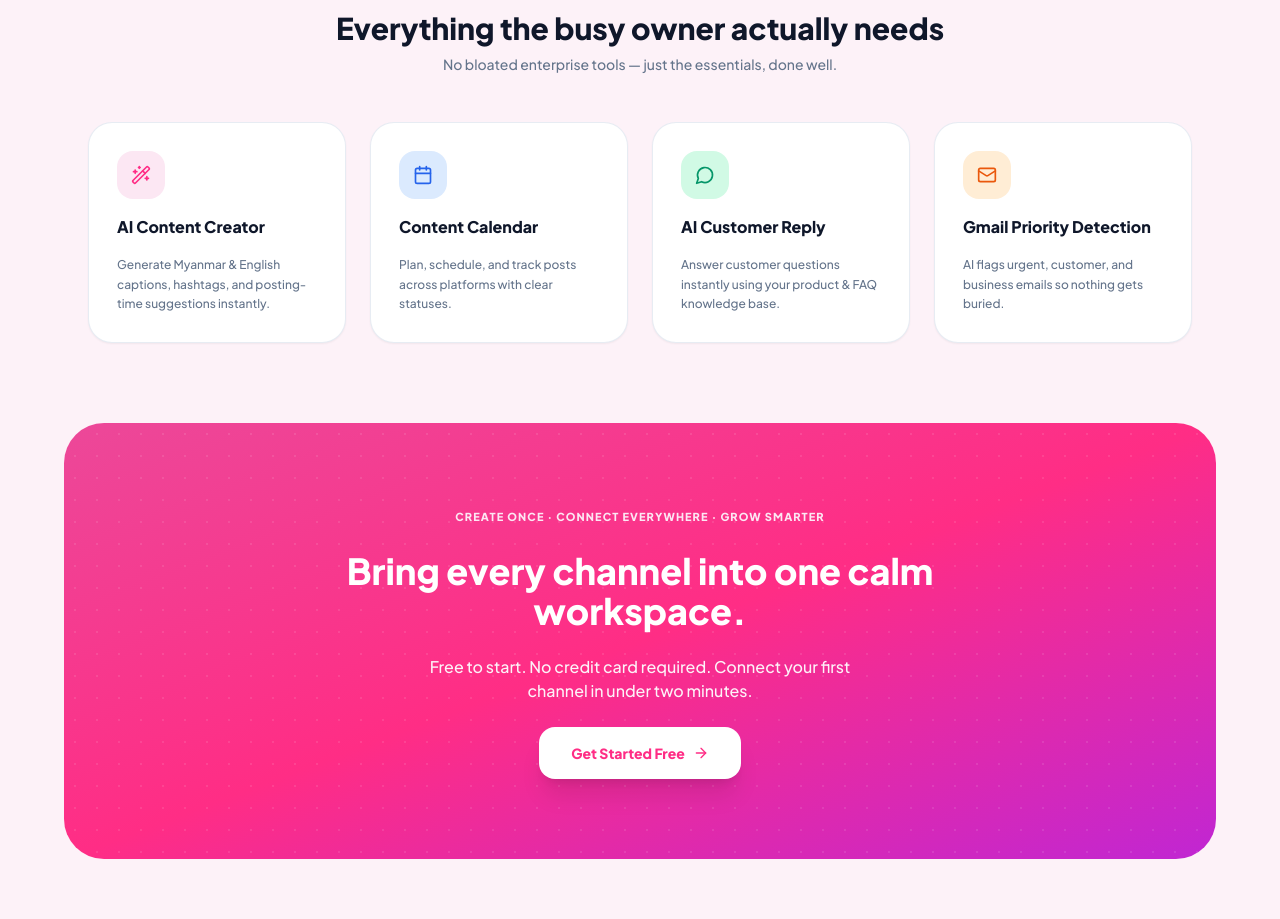
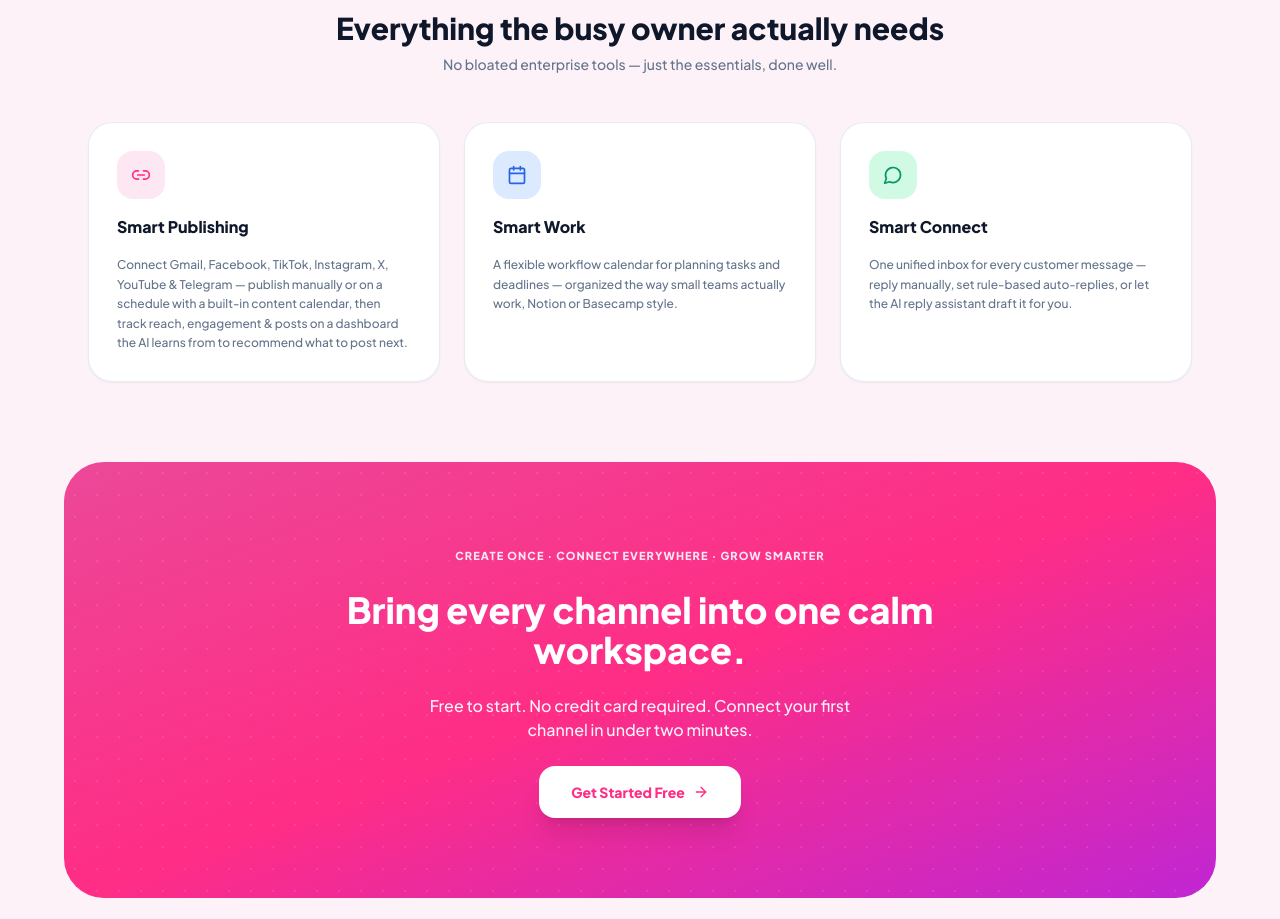
Before and after one commit to montheta367-hub/pinkku-social-assistant, a React (Vite) app: page / in a window 1280 px wide. Shown: the part 3200-4119 px from the top of the page. Built offline with nearby package versions, Linux system fonts and the light colour scheme; a web font is replaced by a local one.

Commit message:
Replace the 4 Core Features cards with 3: Smart Publishing/Work/Connect
Smart Publishing covers multi-channel connect + scheduling + basic
analytics with AI recommendations, Smart Work is the workflow
calendar, and Smart Connect is the unified inbox with manual/rule-based/
AI reply options.

```diff
--- a/src/views/LandingPage.tsx
+++ b/src/views/LandingPage.tsx
@@ -5,7 +5,6 @@ import {
   Wand2,
   Calendar as CalendarIcon,
   MessageCircle,
-  Mail as MailIcon,
   Link2,
   Bot,
   ShieldCheck,
@@ -252,12 +251,11 @@ export const LandingPage: React.FC<LandingPageProps> = ({ onGetStarted, onLogin
           <p className="text-xs sm:text-sm text-slate-500 font-medium">No bloated enterprise tools — just the essentials, done well.</p>
         </div>
 
-        <div className="grid grid-cols-1 md:grid-cols-2 lg:grid-cols-4 gap-6">
+        <div className="grid grid-cols-1 md:grid-cols-3 gap-6">
           {[
-            { icon: Wand2, bg: 'bg-pink-100 text-[#FF2D85]', title: 'AI Content Creator', text: 'Generate Myanmar & English captions, hashtags, and posting-time suggestions instantly.' },
-            { icon: CalendarIcon, bg: 'bg-blue-100 text-blue-600', title: 'Content Calendar', text: 'Plan, schedule, and track posts across platforms with clear statuses.' },
-            { icon: MessageCircle, bg: 'bg-emerald-100 text-emerald-600', title: 'AI Customer Reply', text: 'Answer customer questions instantly using your product & FAQ knowledge base.' },
-            { icon: MailIcon, bg: 'bg-orange-100 text-orange-600', title: 'Gmail Priority Detection', text: 'AI flags urgent, customer, and business emails so nothing gets buried.' },
+            { icon: Link2, bg: 'bg-pink-100 text-[#FF2D85]', title: 'Smart Publishing', text: 'Connect Gmail, Facebook, TikTok, Instagram, X, YouTube & Telegram — publish manually or on a schedule with a built-in content calendar, then track reach, engagement & posts on a dashboard the AI learns from to recommend what to post next.' },
+            { icon: CalendarIcon, bg: 'bg-blue-100 text-blue-600', title: 'Smart Work', text: 'A flexible workflow calendar for planning tasks and deadlines — organized the way small teams actually work, Notion or Basecamp style.' },
+            { icon: MessageCircle, bg: 'bg-emerald-100 text-emerald-600', title: 'Smart Connect', text: 'One unified inbox for every customer message — reply manually, set rule-based auto-replies, or let the AI reply assistant draft it for you.' },
           ].map((f) => (
             <div key={f.title} className="bg-white rounded-3xl p-7 border border-slate-200/80 shadow-sm space-y-4 hover:shadow-md transition-shadow">
               <div className={`w-12 h-12 rounded-2xl ${f.bg} flex items-center justify-center`}>
```
